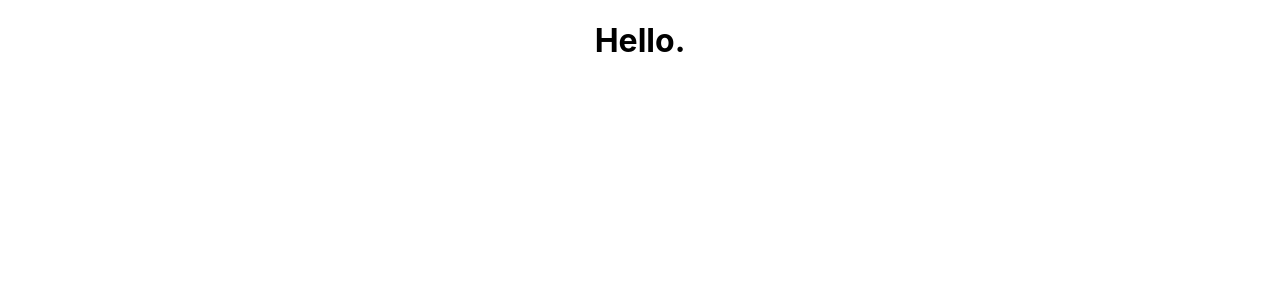
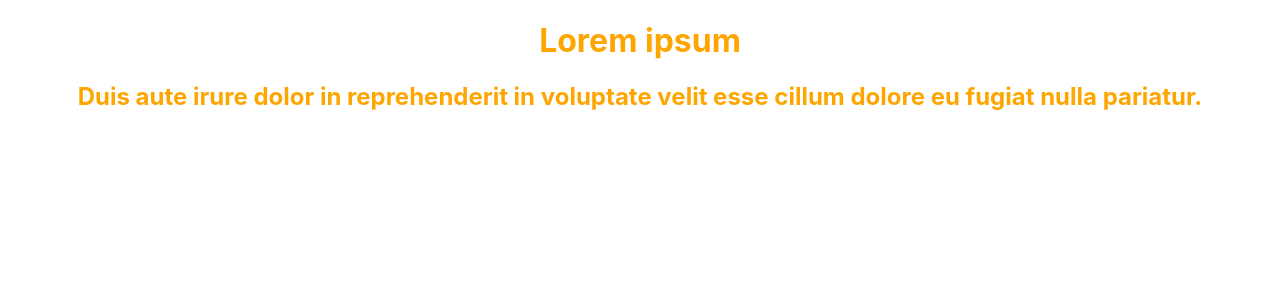
Before and after one commit to Guillermo-Martin/gcm-portfolio, a React (Create React App) app: page / in a window 1280 px wide. Shown: the top 300 px of the page. Built offline with nearby package versions, Linux system fonts and the light colour scheme.

Commit message:
Create 'Components' and 'Assets' folders and create HeroImage component and styles.css

```diff
--- a/src/App.js
+++ b/src/App.js
@@ -1,10 +1,11 @@
 import React from 'react';
+import HeroImage from './components/HeroImage';
 import './App.css';
 
 function App() {
   return (
     <div className="App">
-      <h1>Hello.</h1>
+      <HeroImage />
     </div>
   );
 }
--- /dev/null
+++ b/src/assets/styles/styles.css
@@ -0,0 +1,3 @@
+.HeroImage-text {
+  color: orange;
+}
--- /dev/null
+++ b/src/components/HeroImage.js
@@ -0,0 +1,22 @@
+import React from 'react';
+import './../assets/styles/styles.css';
+
+function HeroImage() {
+  return (
+    <div>
+      {/* image from https://unsplash.com/.  Photo taken by Tim Trad (https://unsplash.com/@timtrad) */}
+      {/* <img
+        src="https://images.unsplash.com/photo-1530122037265-a5f1f91d3b99?ixlib=rb-1.2.1&ixid=eyJhcHBfaWQiOjEyMDd9&auto=format&fit=crop&w=3450&q=80"
+        alt="Lauterbrunnen"
+      /> */}
+      <div className="HeroImage-img">
+        <div className="HeroImage-text">
+          <h1>Lorem ipsum</h1>
+          <h2>Duis aute irure dolor in reprehenderit in voluptate velit esse cillum dolore eu fugiat nulla pariatur.</h2>
+        </div>
+      </div>
+    </div>
+  );
+}
+
+export default HeroImage;
```
